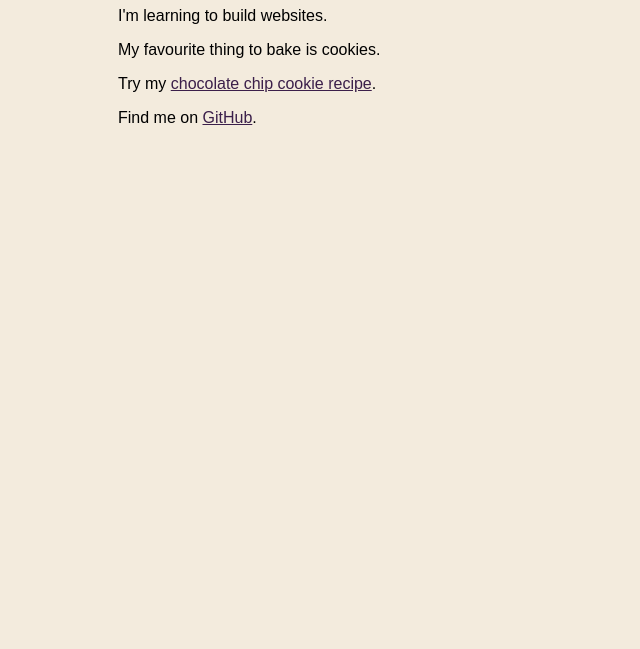
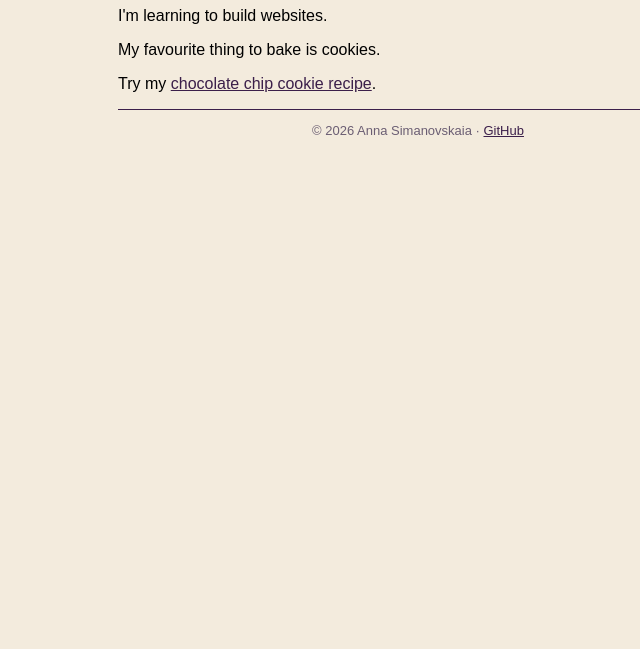
Before and after one commit to annaitchka/my-website, a plain HTML site: page index.html in a window 1280 px wide. Shown: the part 151-800 px from the top of the page, without its empty margins (222-862 px from the left). Drawn offline with Linux system fonts and the light colour scheme.

Commit message:
adding footer to website

```diff
--- a/index.html
+++ b/index.html
@@ -15,6 +15,8 @@
      <p>I'm learning to build websites.</p>
      <p>My favourite thing to bake is cookies.</p>
         <p>Try my <a href="cookies.html">chocolate chip cookie recipe</a>.</p>
-     <p>Find me on <a href="https://github.com/annaitchka">GitHub</a>.</p>
    </body>
+   <footer>
+  <p>&copy; 2026 Anna Simanovskaia · <a href="https://github.com/annaitchka">GitHub</a></p>
+</footer>
    </html>
--- a/style.css
+++ b/style.css
@@ -4,3 +4,4 @@
        nav a{ margin-right: 16px; text-decoration: none; font-weight: bold;}
        nav a:hover {text-decoration: underline;}
         img { max-width: 100%; height: auto; }
+        footer {font-size: 13px; text-align: center; color: #6B5E73; border-top: 1px solid #3B1F4A ;}
```
Also changed, not shown: cookies.html (+3 -2 lines).
